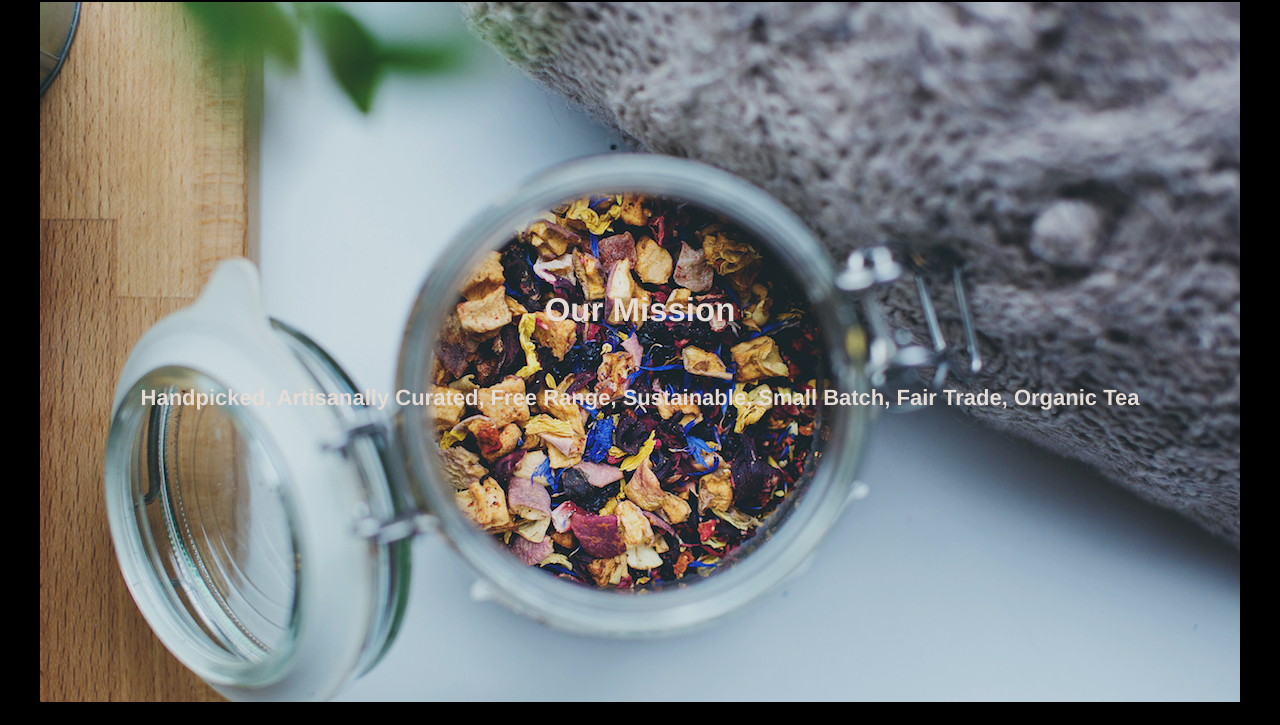
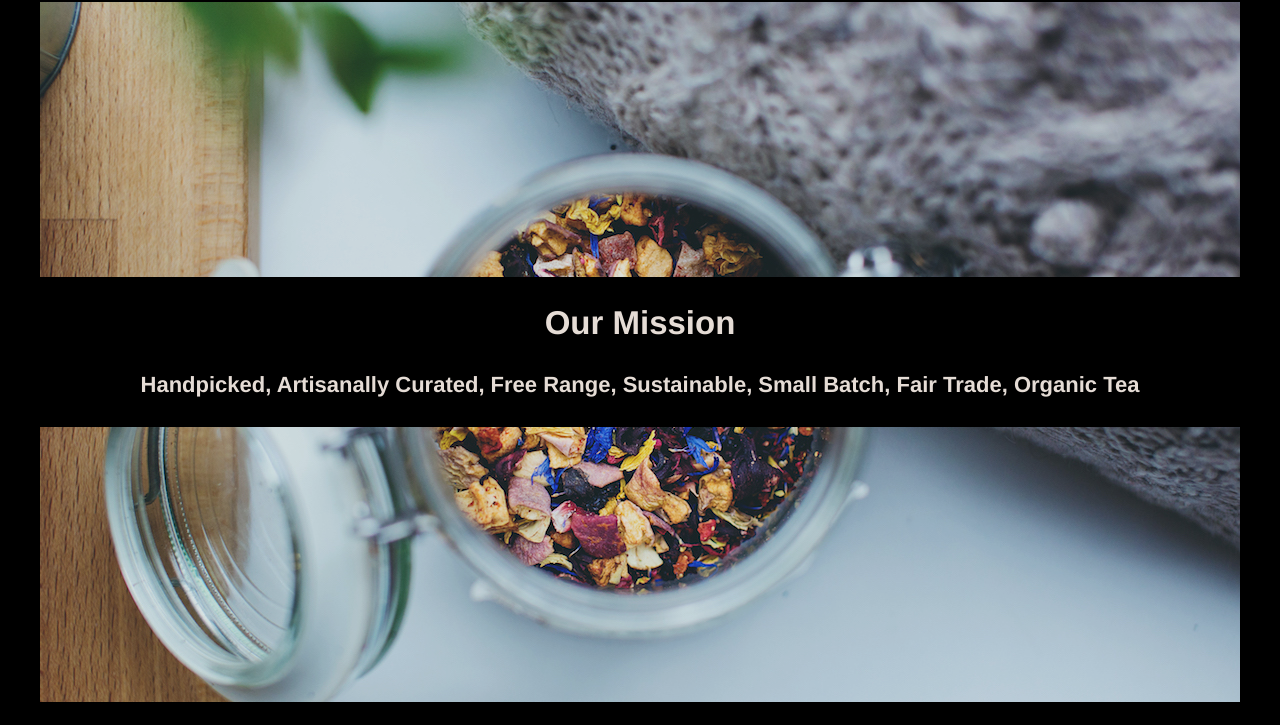
Before and after one commit to erholmes/TeaCozy, a plain HTML site: page index.html in a window 1280 px wide. Shown: the part 75-800 px from the top of the page. Drawn offline with Linux system fonts and the light colour scheme.

Commit message:
mission statement update

```diff
--- a/index.html
+++ b/index.html
@@ -21,8 +21,10 @@
   <main class="container">
     <!--mission section -->
     <div class="mission" id="mission">
-      <h2>Our Mission</h2>
-      <h4>Handpicked, Artisanally Curated, Free Range, Sustainable, Small Batch, Fair Trade, Organic Tea</h4>
+      <div class="mission_statement">
+        <h2>Our Mission</h2>
+        <h4>Handpicked, Artisanally Curated, Free Range, Sustainable, Small Batch, Fair Trade, Organic Tea</h4>
+      </div>
     </div>
     <!-- end mission section -->
     <!-- tea section -->
--- a/style.css
+++ b/style.css
@@ -64,6 +64,10 @@ main {
   justify-content: center;
   flex-flow: column wrap;
   background-image: url("./images/img-mission-background.jpg");
+}
+
+.mission_statement {
+  background-color: black;
 }
 /* end mission */
 
```
